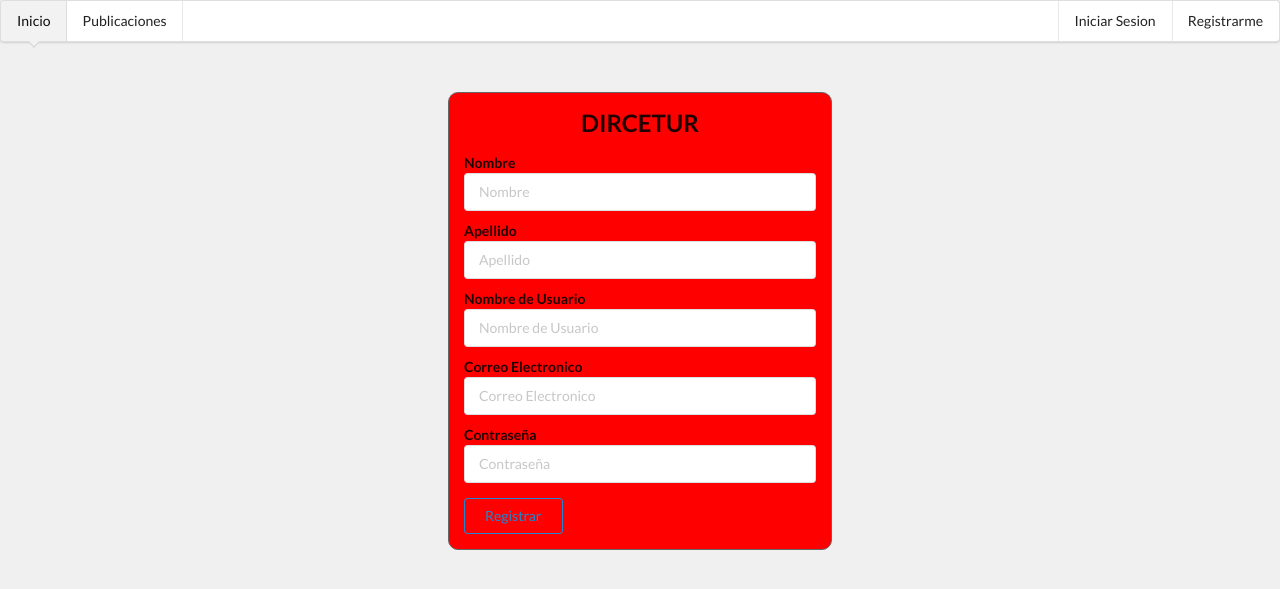
After one commit to GarySkt/cms, a PHP site: page /cms/register in a window 1280 px wide. The commit adds this page. Shown: the top 589 px of the page. Run offline with PHP 8.4, Linux system fonts and the light colour scheme.

Commit message:
formulario registro
anhadito formulario registro sin funcionalidad

```diff
--- a/index.php
+++ b/index.php
@@ -6,22 +6,35 @@
 <head>
 	<meta charset="UTF-8">
 	<title>CMS</title>
-	<link rel="stylesheet" href="res/css/framework/Semantic-UI-CSS-master/semantic.min.css">
-	<link rel="stylesheet" href="res/css/main.css">
+	<link rel="stylesheet" href="http://localhost/cms/res/css/framework/Semantic-UI-CSS-master/semantic.min.css">
+	<link rel="stylesheet" href="http://localhost/cms/res/css/main.css">
 </head>
 <body>
 	<?php require 'views/nav/main_nav.php'; ?>
 	<!-- si no hay una seccion seleccionada aparecera esto-->
 	<?php
-		if (!isset($_GET['section'])) {
-
+		if(!isset($_GET['section'])) {
 			require 'views/home.php';
+		}elseif(
+			isset($_GET['section']) &&
+			$_GET['section']=="post"
+		){
+			require 'views/post.php';
+		}elseif(
+			isset($_GET['section']) &&
+			$_GET['section']=="register"
+		){
+			require 'views/register.php';
+		}elseif(
+			isset($_GET['section']) &&
+			$_GET['section']=="log-in"
+		){
+			require 'views/login.php';
 		}
-
 	 ?>
 
 	<script src="https://ajax.googleapis.com/ajax/libs/jquery/3.3.1/jquery.min.js"></script>
-	<script src="res/css/framework/Semantic-UI-CSS-master/semantic.min.js"></script>
+	<script src="http://localhost/cms/res/css/framework/Semantic-UI-CSS-master/semantic.min.js"></script>
 
 </body>
 </html>
--- a/res/css/main.css
+++ b/res/css/main.css
@@ -49,7 +49,7 @@ body{
 
 /*LOGIN ADMIN*/
 
-.login_container{
+.login_container, .register_container{
 	width: 30%;
 	margin: 50px auto;
 	border: 1px solid #666;
@@ -58,19 +58,24 @@ body{
 	padding: 15px;
 }
 
-.login_container h2 {
+.login_container h2,
+.register_container h2 {
 	text-align: center;
 }
-.login_container p {
+.login_container p,
+.register_container p {
 	margin-bottom: 0;
 	margin-top: 10px;
 }
 
 .login_container .input,
-.login_container .input .txtEmailLogin{
+.register_container .input,
+.login_container .input .txtEmailLogin
+.register_container .input .txtEmailRegister{
 	width: 100%;
 }
-.login_container .button{
+.login_container .button,
+.register_container .button{
 	margin-top: 15px;
 }
 
@@ -91,6 +96,26 @@ body{
 	float: right;
 }
 
+.post_main_img{
+	position: absolute;
+	top:42px;
+	left: 0px;
+	width: 100%;
+	height: 300px;
+	overflow-y: hidden;
+	text-align: center;
+	z-index: -1;
+}
+.post_main_body{
+	width: 60%;
+	background-color: #fff;
+	border: 1px solid #000;
+	border-radius: 5px;
+	margin: 0 auto;
+	z-index: 5;
+	padding: 20px;
+	margin-top: 250px;
+}
 .clearfix{
 	clear: both;
 }
--- a/res/php/app_top.php
+++ b/res/php/app_top.php
@@ -5,6 +5,12 @@
 	if (!isset($_GET['section'])) {
 		//obtener publicaciones recientes
 		$posts = $user->getRecentPosts();
+	}elseif(
+		isset($_GET['section']) &&
+		$_GET['section']=="post"
+	){
+		//obtener contenido de publicacion
+		$post = $user->getPostInfo($_GET['id_post']);
 
 	}
  ?>
--- a/res/php/functions.php
+++ b/res/php/functions.php
@@ -15,6 +15,26 @@
 				"LIMIT"=>"8"
 			]);
 			return $posts;
+		}
+
+		public function getPostInfo($id_post){
+
+			global $database;
+
+			$posts = $database->select("post",[
+				//unir tabla post con categoria
+				"[>]categoria"=>["id_categoria"=>"id"]
+			],[
+				"post.name",
+				"post.body",
+				"post.img_post",
+				"post.created_at",
+				"categoria.categoria"
+			],[
+				"post.id_post" => $id_post
+			]);
+			return $posts;
+
 		}
 
 	}
@@ -82,7 +102,7 @@
 			//tabladonde se insertara -- informacion a gardar
 			$database->insert("post",[
 				"name"=>htmlentities($name),
-				"body"=>htmlentities($description),
+				"body"=>$description,
 				"img_post"=>$name_img,
 				"id_categoria"=>htmlentities($category_id),
 				"admin_id"=>$admin_id,
--- /dev/null
+++ b/views/login.php
@@ -0,0 +1 @@
+<h1>login</h1>
--- a/views/nav/main_nav.php
+++ b/views/nav/main_nav.php
@@ -5,11 +5,11 @@
   <a class="item">
     Publicaciones
   </a>
-  <div class="right menu">
-    <a class="item">
+  <div  class="right menu">
+    <a href="http://localhost/cms/log-in" class="item">
       Iniciar Sesion
     </a>
-    <a class="item">
+    <a href="http://localhost/cms/register" class="item">
       Registrarme
     </a>
   </div>
--- /dev/null
+++ b/views/register.php
@@ -0,0 +1,25 @@
+<div class="register_container">
+	<h2>DIRCETUR</h2>
+	<p><b>Nombre</b></p>
+	<div class="ui input">
+		<input type="text" class="txtNameRegister" placeholder="Nombre">
+	</div>
+	<p><b>Apellido</b></p>
+	<div class="ui input">
+		<input type="text" class="txtLastNameRegister" placeholder="Apellido">
+	</div>
+	<p><b>Nombre de Usuario</b></p>
+	<div class="ui input">
+		<input type="text" class="txtUsernameRegister" placeholder="Nombre de Usuario">
+	</div>
+	<p><b>Correo Electronico</b></p>
+	<div class="ui input">
+		<input type="text" class="txtEmailRegister" placeholder="Correo Electronico">
+	</div>
+
+	<p><b>Contrase&ntilde;a</b></p>
+	<div class="ui input">
+		<input type="password" class="txtPassRegister" placeholder="Contrase&ntilde;a">
+	</div>
+	<div class="ui basic blue button btnRegisterUser">Registrar</div>
+</div>
```
Also changed, not shown: views/post.php (added, +10 -0 lines), .htaccess, res/img/img_post/5b9af98adaa09.png (added).
